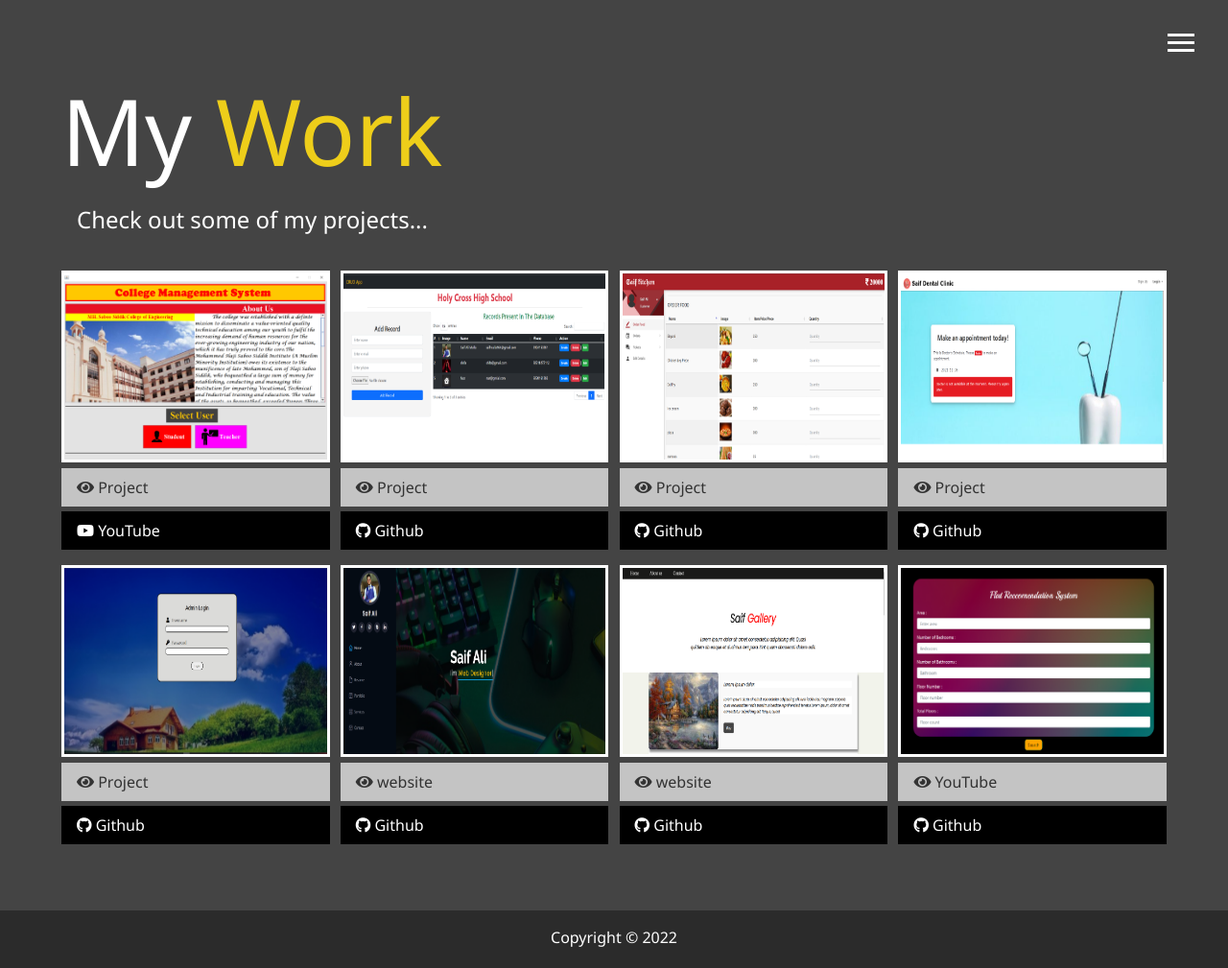
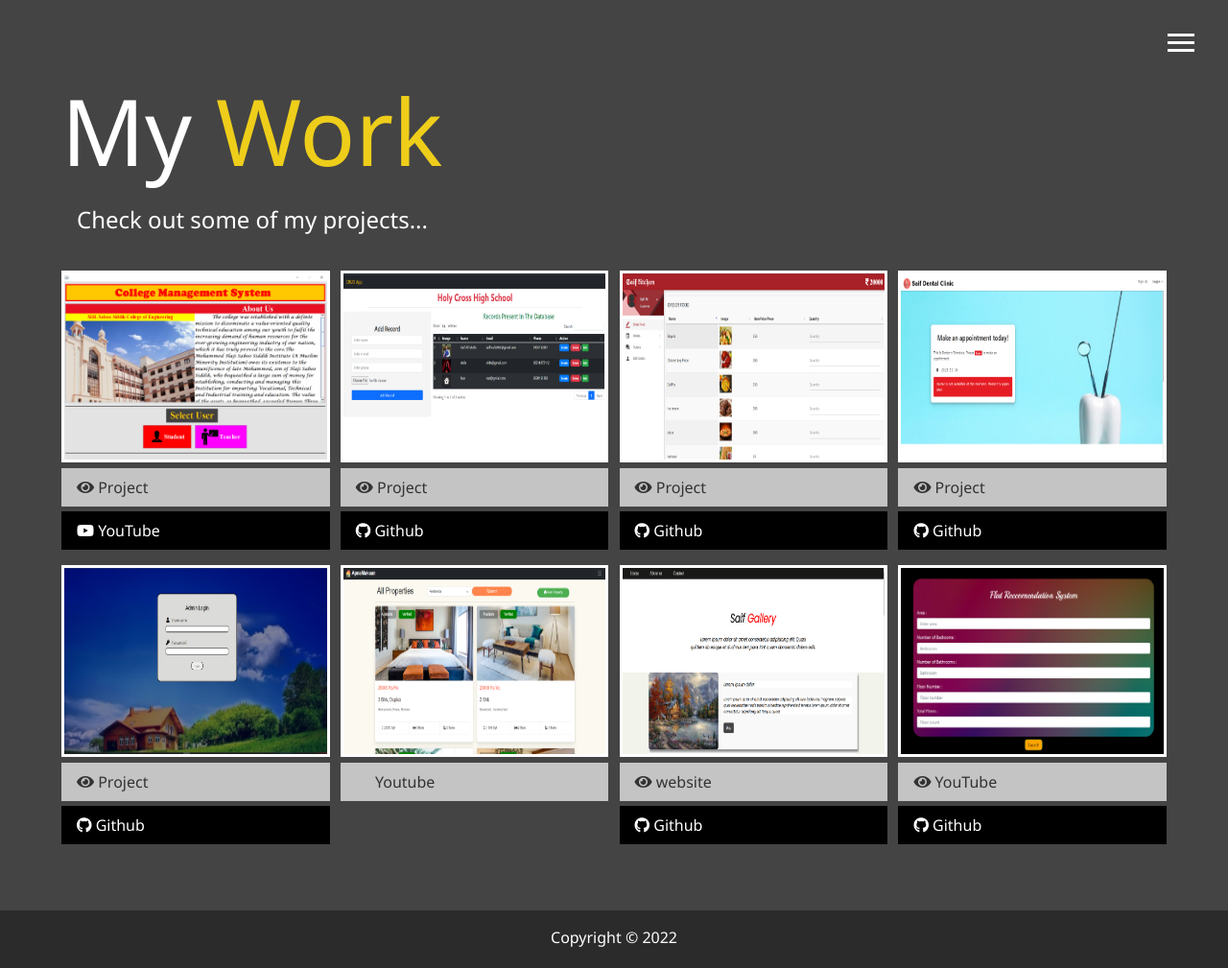
Before and after one commit to Saifalicoder/Portfolio2, a plain HTML site: page work.html in a window 1280 px wide. Shown: the whole page at 96% size. Drawn offline with Linux system fonts and the light colour scheme.

Commit message:
Addednewproj

```diff
--- a/work.html
+++ b/work.html
@@ -115,14 +115,12 @@
       </div>
       <div class="item">
         <a href="#!">
-          <img src="img/projects/project6.png" alt="Project">
+          <img src="img/projects/projectsix.png" alt="Project">
         </a>
-        <a href="https://saifalicoder.github.io/Portfolio/" class="btn-light">
-          <i class="fas fa-eye"></i> website
+       <a href="https://youtu.be/My2gUQMhTnY" class="btn-light">
+          <i class="fas fa-youtube"></i> Youtube
         </a>
-        <a href="#" class="btn-dark">
-          <i class="fab fa-github"></i> Github
-        </a>
+
       </div>
        <div class="item">
         <a href="#!">
```
